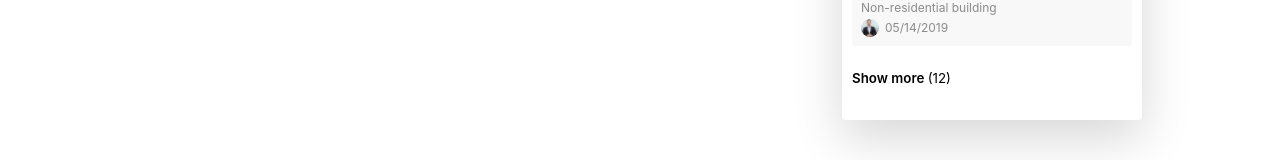
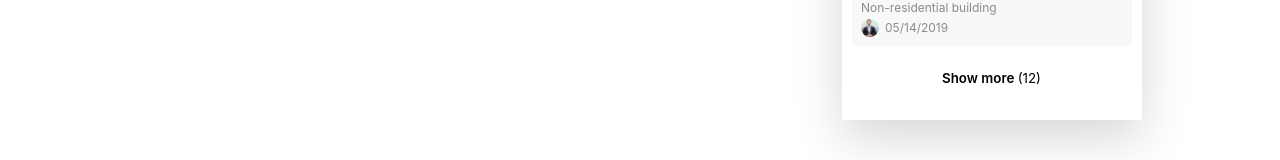
Before and after one commit to Alex-8-8/Harbour, a React (Create React App) app: page / in a window 1280 px wide. Shown: the part 278-438 px from the top of the page. Built offline with nearby package versions, Linux system fonts and the light colour scheme; the HTML template or start-up script is replaced by a standard one.

Commit message:
fixed ShowMore notification button

```diff
--- a/src/components/Notifications/NotificationStyles.js
+++ b/src/components/Notifications/NotificationStyles.js
@@ -139,8 +139,9 @@ export const NotificationsImage = styled.img`
   margin-right: 6px;
 `
 
-export const NotificationButton = styled.div`
+export const NotificationShowMore = styled.div`
   cursor: pointer;
+  width: 100px;
   margin: 24px auto;
   border: none;
   background: transparent;
--- a/src/components/Notifications/Notifications.jsx
+++ b/src/components/Notifications/Notifications.jsx
@@ -70,10 +70,10 @@ const Notifications = () => {
                 05/14/2019
                 </Styled.NotificationsInfo>
               </Styled.NotificationsItem>
-              <Styled.NotificationButton>
+              <Styled.NotificationShowMore>
               Show more{' '}
               <Styled.NotificationButtonNumber>(12)</Styled.NotificationButtonNumber>
-              </Styled.NotificationButton>
+              </Styled.NotificationShowMore>
             </Styled.NotificationsList>}
           </Styled.HeaderButton>
           </Styled.ActionsBox>
```
